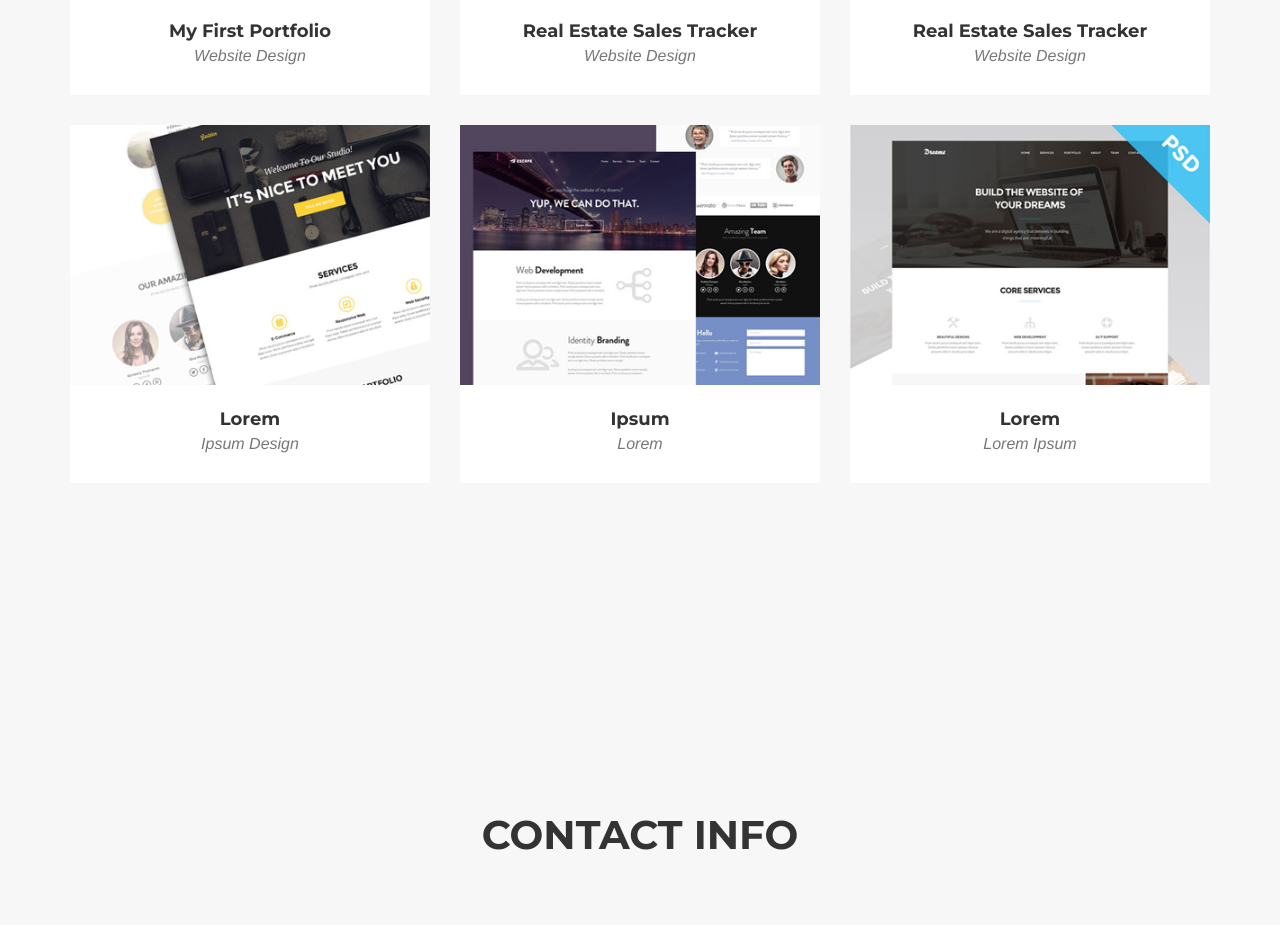
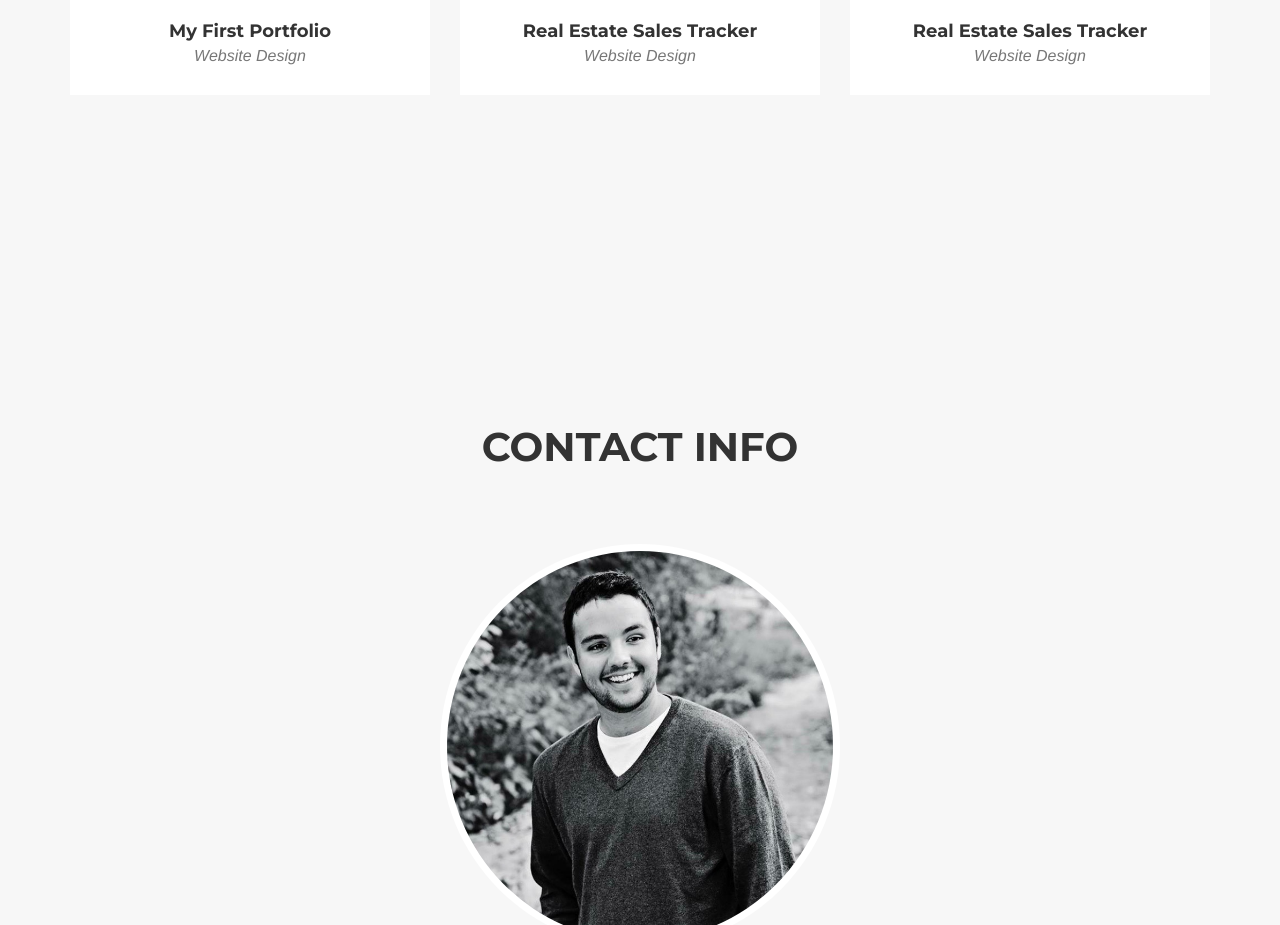
Before and after one commit to TheDonLucarion/TheDonLucarion.github.io, a plain HTML site: page index.html in a window 1280 px wide. Shown: the part 2902-3827 px from the top of the page. Drawn offline with nearby package versions, Linux system fonts and the light colour scheme; a web font is replaced by a local one.

Commit message:
Removed Extra Projects

```diff
--- a/index.html
+++ b/index.html
@@ -225,48 +225,7 @@
                         <p class="text-muted">Website Design</p>
                     </div>
                 </div>
-                <div class="col-md-4 col-sm-6 portfolio-item">
-                    <a href="#portfolioModal4" class="portfolio-link" data-toggle="modal">
-                        <div class="portfolio-hover">
-                            <div class="portfolio-hover-content">
-                                <i class="fa fa-plus fa-3x"></i>
-                            </div>
-                        </div>
-                        <img src="img/portfolio/golden.png" class="img-responsive" alt="">
-                    </a>
-                    <div class="portfolio-caption">
-                        <h4>Lorem</h4>
-                        <p class="text-muted">Ipsum Design</p>
-                    </div>
-                </div>
-                <div class="col-md-4 col-sm-6 portfolio-item">
-                    <a href="#portfolioModal5" class="portfolio-link" data-toggle="modal">
-                        <div class="portfolio-hover">
-                            <div class="portfolio-hover-content">
-                                <i class="fa fa-plus fa-3x"></i>
-                            </div>
-                        </div>
-                        <img src="img/portfolio/escape.png" class="img-responsive" alt="">
-                    </a>
-                    <div class="portfolio-caption">
-                        <h4>Ipsum</h4>
-                        <p class="text-muted">Lorem</p>
-                    </div>
-                </div>
-                <div class="col-md-4 col-sm-6 portfolio-item">
-                    <a href="#portfolioModal6" class="portfolio-link" data-toggle="modal">
-                        <div class="portfolio-hover">
-                            <div class="portfolio-hover-content">
-                                <i class="fa fa-plus fa-3x"></i>
-                            </div>
-                        </div>
-                        <img src="img/portfolio/dreams.png" class="img-responsive" alt="">
-                    </a>
-                    <div class="portfolio-caption">
-                        <h4>Lorem</h4>
-                        <p class="text-muted">Lorem Ipsum</p>
-                    </div>
-                </div>
+
             </div>
         </div>
     </section>
```
